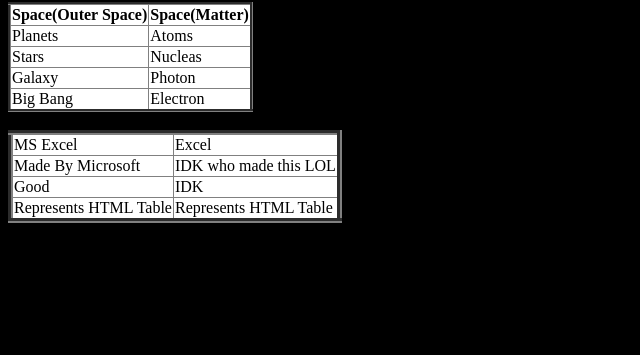
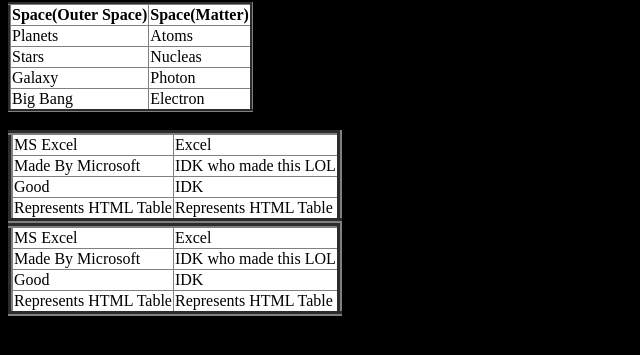
Before and after one commit to SaiProgramsz/Source-Code, a plain HTML site: page index.html in a window 1280 px wide. Shown: the part 79-434 px from the top of the page, without its empty margins (0-640 px from the left). Drawn offline with Linux system fonts and the light colour scheme.

Commit message:
another thing

```diff
--- a/index.html
+++ b/index.html
@@ -59,5 +59,23 @@
                 <td>Represents HTML Table</td>
             </tr>
         </table>
+        <table border="5px">
+            <tr>
+                <td>MS Excel</td>
+                <td>Excel</td>
+            </tr>
+            <tr>
+                <td>Made By Microsoft</td>
+                <td>IDK who made this LOL</td>
+            </tr>
+            <tr>
+                <td>Good</td>
+                <td>IDK</td>
+            </tr>
+            <tr>
+                <td>Represents HTML Table</td>
+                <td>Represents HTML Table</td>
+            </tr>
+        </table>
     </body>
 </html>
```
